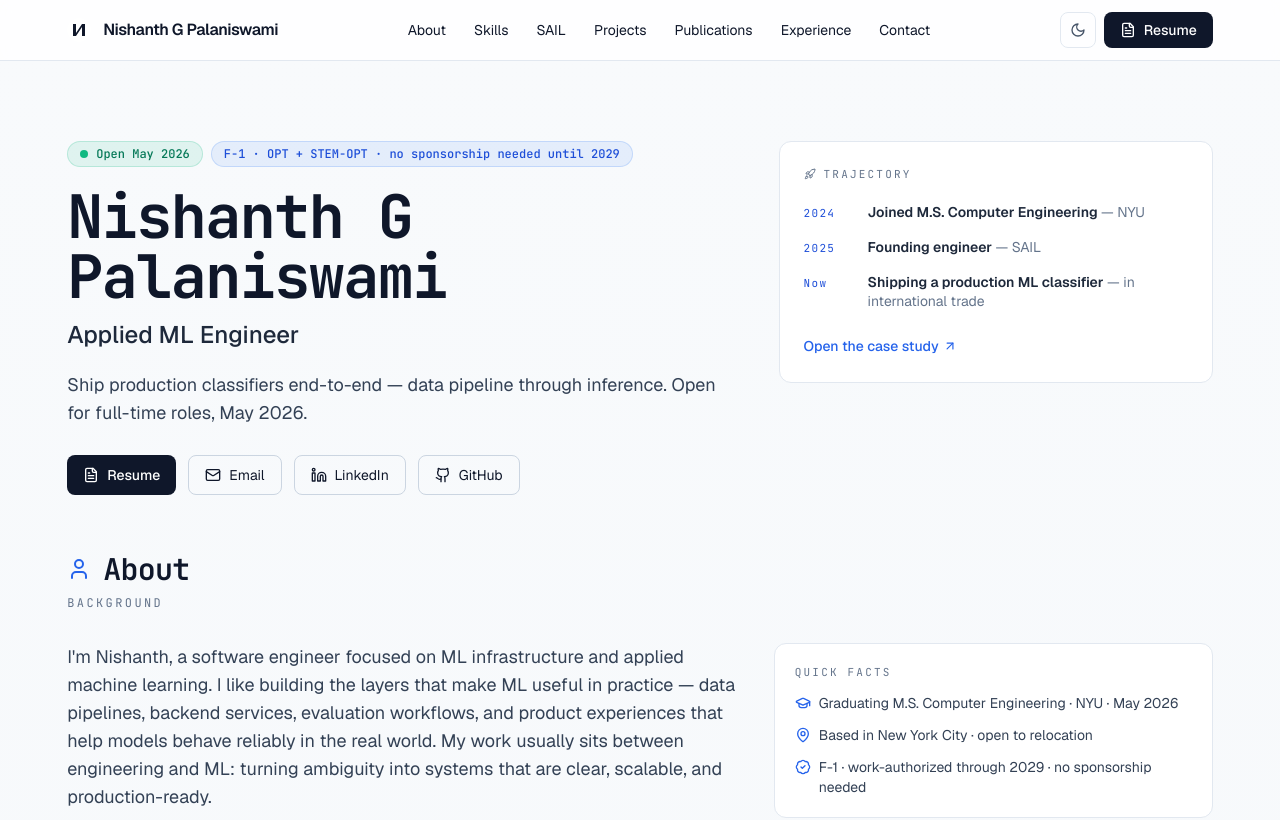
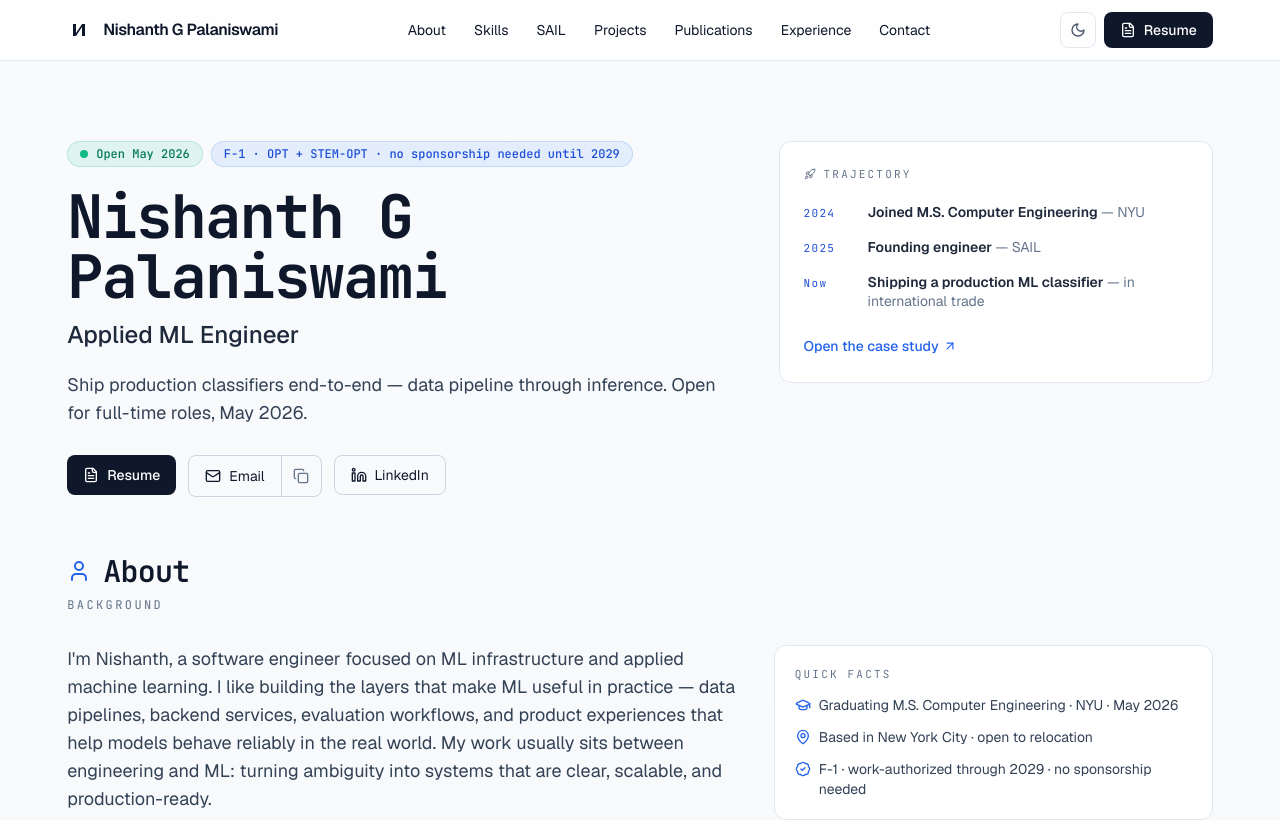
Before and after one commit to Nishanth-G-Palaniswami/Nishanth-G-Palaniswami-Portfolio, a React (Vite) app: page / in a window 1280 px wide. Shown: the top 820 px of the page. Built offline with nearby package versions, Linux system fonts and the light colour scheme.

Commit message:
feat(hero): drop GitHub CTA, keep Resume/Email/LinkedIn

```diff
--- a/src/App.jsx
+++ b/src/App.jsx
@@ -3,6 +3,7 @@ import {
   ExternalLink, Github, Linkedin, FileText, Server, Menu, X,
   Layers, BookOpen, Sun, Moon, Calendar, MapPin, ArrowUpRight,
   Cpu, Database, Cloud, Code2, GraduationCap, User, Rocket, Mail, BadgeCheck,
+  Copy, Check,
 } from "lucide-react";
 
 import { motion, useReducedMotion } from "framer-motion";
@@ -18,8 +19,22 @@ const PROFILE = {
 
 const LINKS = {
   email: "ng3124@nyu.edu",
-  emailCompose: `https://mail.google.com/mail/?view=cm&fs=1&to=ng3124@nyu.edu&su=${encodeURIComponent(
-    "Hi Nishanth — from [Your name / company]"
+  personalEmail: "nishanthgpalaniswami@gmail.com",
+  emailCompose: `https://mail.google.com/mail/?view=cm&fs=1&to=${encodeURIComponent(
+    "ng3124@nyu.edu"
+  )}&bcc=${encodeURIComponent(
+    "nishanthgpalaniswami@gmail.com"
+  )}&su=${encodeURIComponent(
+    "Portfolio Reachout - [Company/Individual]"
+  )}&body=${encodeURIComponent(
+    `Hi Nishanth,
+
+I came across your portfolio and wanted to reach out.
+
+[Add your message here]
+
+Best,
+[Name]`
   )}`,
   github: "https://github.com/Nishanth-G-Palaniswami",
   linkedin: "https://www.linkedin.com/in/nishanth-g-palaniswami",
@@ -237,7 +252,29 @@ const accoladeClasses = (tone) =>
 export default function Portfolio() {
   const [darkMode, setDarkMode] = useState(false);
   const [mobileNavOpen, setMobileNavOpen] = useState(false);
+  const [emailCopied, setEmailCopied] = useState(false);
   const reduce = useReducedMotion();
+
+  const copyEmailAddresses = async () => {
+    const text = `${LINKS.email}, ${LINKS.personalEmail}`;
+    try {
+      await navigator.clipboard.writeText(text);
+    } catch {
+      const ta = document.createElement("textarea");
+      ta.value = text;
+      ta.setAttribute("readonly", "");
+      ta.style.position = "absolute";
+      ta.style.left = "-9999px";
+      document.body.appendChild(ta);
+      ta.select();
+      try {
+        document.execCommand("copy");
+      } catch { }
+      document.body.removeChild(ta);
+    }
+    setEmailCopied(true);
+    setTimeout(() => setEmailCopied(false), 1800);
+  };
 
   useEffect(() => {
     const savedMode = localStorage.getItem("darkMode");
@@ -475,14 +512,32 @@ export default function Portfolio() {
               >
                 <FileText className="h-4 w-4" aria-hidden="true" /> Resume
               </a>
+              <div className="inline-flex rounded-lg border border-slate-300 dark:border-slate-700 divide-x divide-slate-300 dark:divide-slate-700">
                 <a
                   href={LINKS.emailCompose}
                   target="_blank"
                   rel="noreferrer"
-                className={`inline-flex items-center gap-2 rounded-lg border border-slate-300 dark:border-slate-700 px-4 h-11 md:h-10 text-sm hover:bg-slate-100 dark:hover:bg-slate-800 transition-colors ${focusRing}`}
+                  className="inline-flex items-center gap-2 rounded-l-lg px-4 h-11 md:h-10 text-sm hover:bg-slate-100 dark:hover:bg-slate-800 transition-colors focus-visible:outline-none focus-visible:ring-2 focus-visible:ring-blue-600 focus-visible:ring-inset"
                 >
                   <Mail className="h-4 w-4" aria-hidden="true" /> Email
                 </a>
+                <button
+                  type="button"
+                  onClick={copyEmailAddresses}
+                  aria-label={emailCopied ? "Email address copied" : "Copy email address to clipboard"}
+                  aria-live="polite"
+                  className={`inline-flex items-center justify-center rounded-r-lg h-11 md:h-10 w-11 md:w-10 transition-colors focus-visible:outline-none focus-visible:ring-2 focus-visible:ring-blue-600 focus-visible:ring-inset ${emailCopied
+                      ? "text-emerald-600 dark:text-emerald-400 bg-emerald-500/10"
+                      : "text-slate-500 dark:text-slate-400 hover:text-slate-900 dark:hover:text-white hover:bg-slate-100 dark:hover:bg-slate-800"
+                    }`}
+                >
+                  {emailCopied ? (
+                    <Check className="h-4 w-4" aria-hidden="true" />
+                  ) : (
+                    <Copy className="h-4 w-4" aria-hidden="true" />
+                  )}
+                </button>
+              </div>
               <a
                 href={LINKS.linkedin}
                 target="_blank"
@@ -490,14 +545,6 @@ export default function Portfolio() {
                 className={`inline-flex items-center gap-2 rounded-lg border border-slate-300 dark:border-slate-700 px-4 h-11 md:h-10 text-sm hover:bg-slate-100 dark:hover:bg-slate-800 transition-colors ${focusRing}`}
               >
                 <Linkedin className="h-4 w-4" aria-hidden="true" /> LinkedIn
-              </a>
-              <a
-                href={LINKS.github}
-                target="_blank"
-                rel="noreferrer"
-                className={`inline-flex items-center gap-2 rounded-lg border border-slate-300 dark:border-slate-700 px-4 h-11 md:h-10 text-sm hover:bg-slate-100 dark:hover:bg-slate-800 transition-colors ${focusRing}`}
-              >
-                <Github className="h-4 w-4" aria-hidden="true" /> GitHub
               </a>
             </div>
           </div>
@@ -1079,6 +1126,7 @@ export default function Portfolio() {
           </p>
 
           <motion.div {...fadeUpInView(0)}>
+            <div className="flex flex-wrap items-baseline gap-3 sm:gap-4">
               <a
                 href={LINKS.emailCompose}
                 target="_blank"
@@ -1087,6 +1135,23 @@ export default function Portfolio() {
               >
                 {LINKS.email}
               </a>
+              <button
+                type="button"
+                onClick={copyEmailAddresses}
+                aria-label={emailCopied ? "Email address copied" : "Copy email address to clipboard"}
+                aria-live="polite"
+                className={`inline-flex items-center justify-center h-11 md:h-10 w-11 md:w-10 rounded-md border transition-colors focus-visible:outline-none focus-visible:ring-2 focus-visible:ring-blue-400 focus-visible:ring-offset-2 focus-visible:ring-offset-slate-950 ${emailCopied
+                  ? "border-emerald-500/40 text-emerald-400 bg-emerald-500/10"
+                  : "border-slate-700 text-slate-400 hover:text-white hover:border-slate-500 hover:bg-slate-900"
+                  }`}
+              >
+                {emailCopied ? (
+                  <Check className="h-4 w-4" aria-hidden="true" />
+                ) : (
+                  <Copy className="h-4 w-4" aria-hidden="true" />
+                )}
+              </button>
+            </div>
 
             <p className="mt-8 max-w-2xl text-base md:text-lg text-slate-300 leading-relaxed">
               Open to full-time ML Engineer roles starting May 2026. Happy to chat about ML
```
Lines whose indentation alone changed are shown as unchanged.
